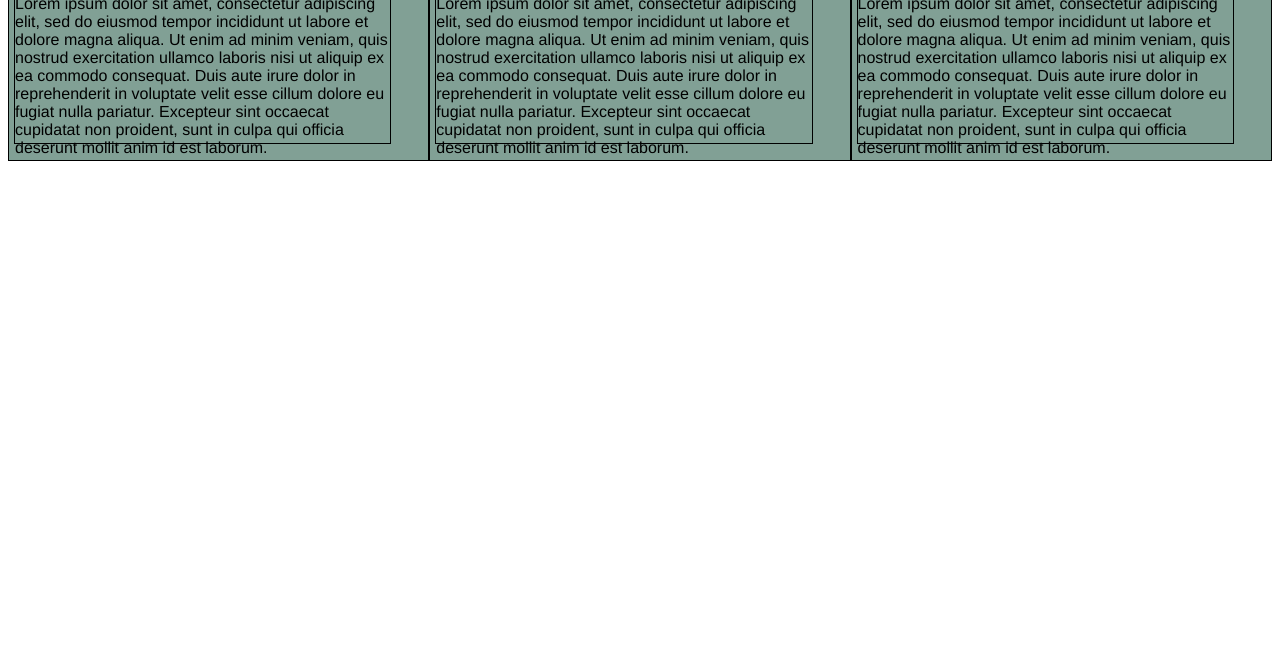
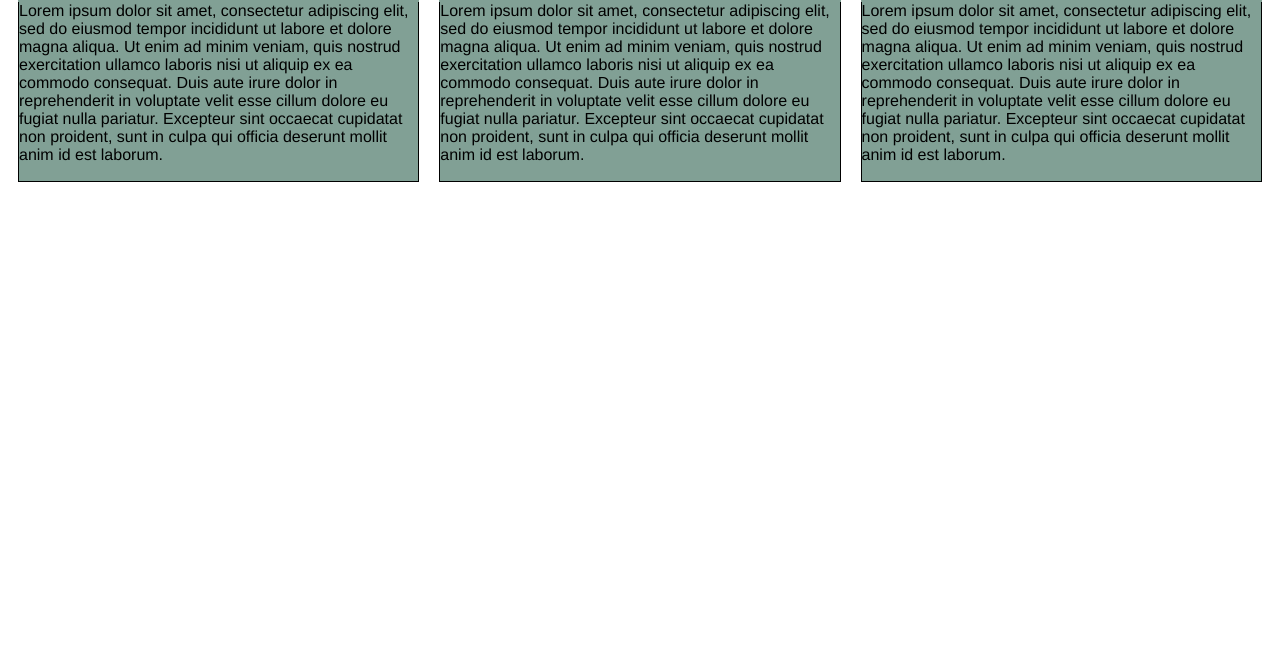
Before and after one commit to eapalatriste/cursera-test1, a plain HTML site: page modulo2_solucion/index.html in a window 1280 px wide. Shown: the part 136-800 px from the top of the page. Drawn offline with Linux system fonts and the light colour scheme.

Commit message:
mensaje 5

```diff
--- a/modulo2_solucion/css/estilos.css
+++ b/modulo2_solucion/css/estilos.css
@@ -12,18 +12,18 @@ h1 {
 
 /* 1px solid black  */
 p {border: 1px solid black;
-  margin-right: 5px;
-   margin-left: 5px;
+  border-top: 1px transparent;
+  margin-right: 0px;
+  margin-left: 0px;
+  margin-top: 0px;
+  margin-bottom: 0px;
+
   background-color: #81a095;
-  width: 90%;
-  height: 150px;
-
-
+  width: 100%;
+  height: 180px;
   font-family: Helvetica;
   color: black;
-
 }
-
 
 .style1 {text-align: center;
   border: 1px solid black;
@@ -39,6 +39,7 @@ p {border: 1px solid black;
 }
 .style2 {text-align: center;
   border: 1px solid black;
+
   background-color: #A52A2A;
   width: 30%;
   height: 40px;
@@ -72,7 +73,9 @@ p {border: 1px solid black;
 @media (min-width:  992px)  {
   .col-lg-1, .col-lg-2, .col-lg-3, .col-lg-4, .col-lg-5, .col-lg-6, .col-lg-7, .col-lg-8, .col-lg-9, .col-lg-10, .col-lg-11, .col-lg-12 {
     float: left;
-    border: 1px solid black;
+    border: 10px solid white;
+    /*margin-right: 0%;
+  margin-left: 70%; */
     background-color: #81a095;
 
   }
@@ -119,7 +122,7 @@ p {border: 1px solid black;
 @media (min-width: 768px) and (max-width: 991px) {
   .col-md-1, .col-md-2, .col-md-3, .col-md-4, .col-md-5, .col-md-6, .col-md-7, .col-md-8, .col-md-9, .col-md-10, .col-md-11, .col-md-12 {
     float: left;
-    border: 1px solid white;
+    border: 1px solid black;
   }
   .col-md-1 {
     width: 8.33%;
@@ -162,7 +165,7 @@ p {border: 1px solid black;
 @media (max-width: 1080px) {
   .col-sm-1, .col-sm-2, .col-sm-3, .col-sm-4, .col-sm-5, .col-sm-6, .col-sm-7, .col-sm-8, .col-sm-9, .col-sm-10, .col-sm-11, .col-sm-12 {
     float: left;
-    border: 1px solid white;
+    border: 1px solid black;
   }
   .col-sm-1 {
     width: 8.33%;
```
Also changed, not shown: modulo2_solucion/index.html (+1 -1 lines).
